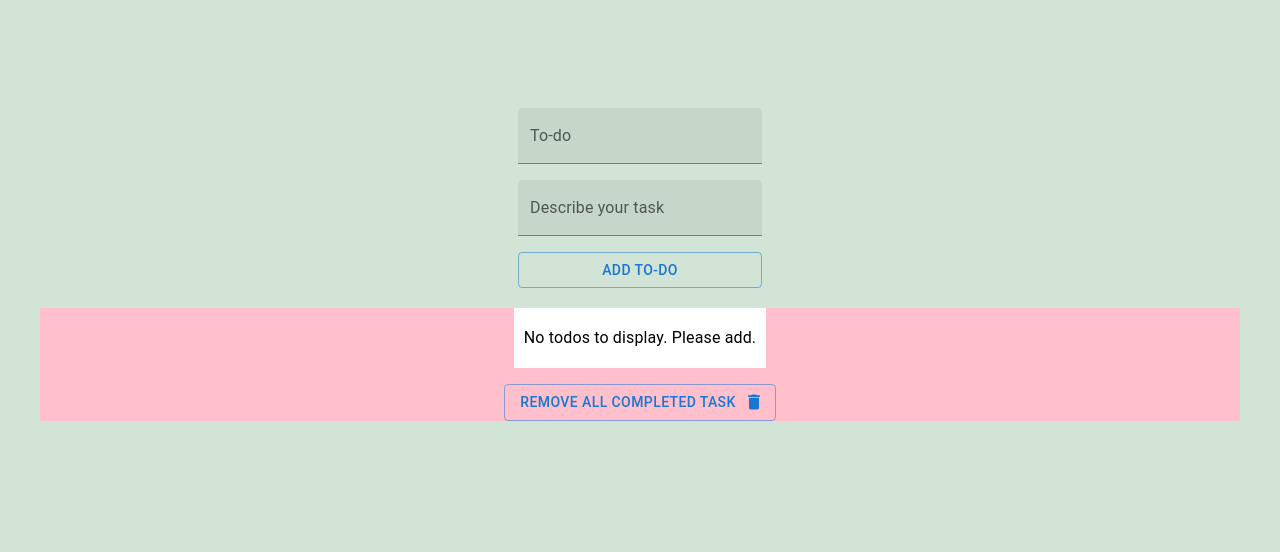
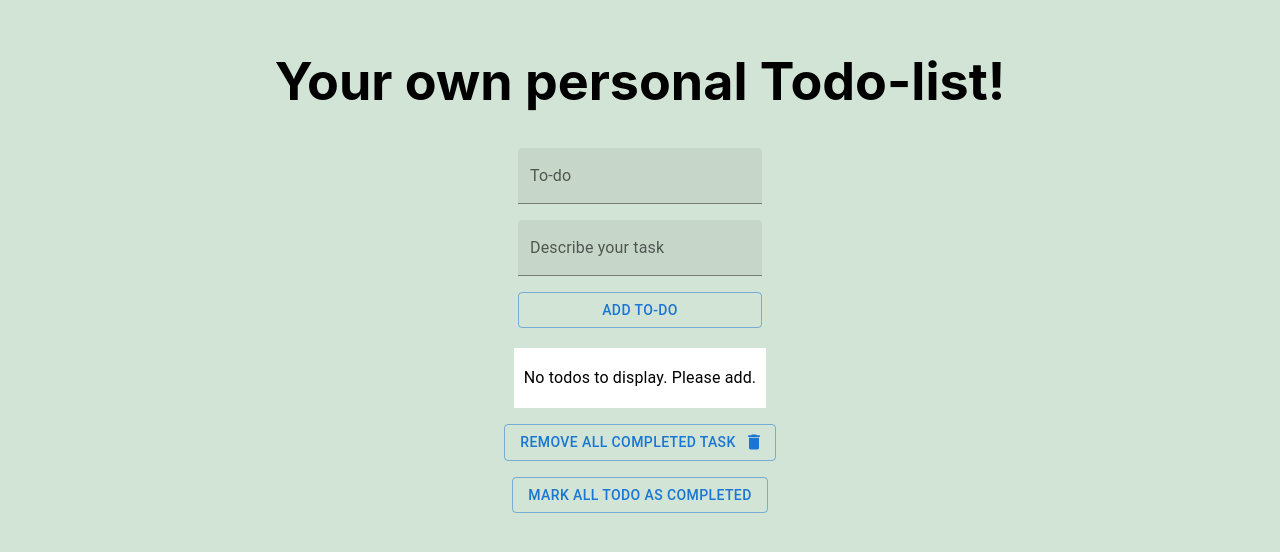
Before and after one commit to SaraLindholm/zustand, a React (Create React App) app: page / in a window 1280 px wide. Shown: the part 136-688 px from the top of the page. Built offline with nearby package versions, Linux system fonts and the light colour scheme.

Commit message:
made function for set all todos to true.

```diff
--- a/src/App.tsx
+++ b/src/App.tsx
@@ -7,6 +7,7 @@ function App() {
   return (
     <div className="App">
       <header className="App-header">
+        <h1>Your own personal Todo-list!</h1>
         <ControlTodos />
         <TodoList />
       </header>
--- a/src/Components/TodoList.tsx
+++ b/src/Components/TodoList.tsx
@@ -13,19 +13,24 @@ import DeleteIcon from "@mui/icons-material/Delete";
 import useStore from "../useStore";
 
 const TodoList = () => {
-  const { todoList, deleteTodo, completeTodo, removeCompleted } = useStore(
-    (state) => {
+  const {
+    todoList,
+    deleteTodo,
+    completeTodo,
+    removeCompleted,
+    setAllToCompleted,
+  } = useStore((state) => {
     return {
       todoList: state.todoList,
       deleteTodo: state.deleteTodo,
       completeTodo: state.completeTodo,
       removeCompleted: state.removeCompleted,
+      setAllToCompleted: state.setAllToCompleted,
     };
-    }
-  );
+  });
 
   return (
-    <Container sx={{ marginTop: "20px", bgcolor: "pink" }}>
+    <Container sx={{ marginTop: "20px" }}>
       <Stack spacing={2} alignItems="center" justifyContent="center">
         <List
           sx={{
@@ -84,6 +89,14 @@ const TodoList = () => {
         >
           Remove all completed task
         </Button>
+        <Button
+          variant="outlined"
+          onClick={() => {
+            setAllToCompleted();
+          }}
+        >
+          Mark all Todo as Completed
+        </Button>
       </Stack>
     </Container>
   );
--- a/src/useStore.tsx
+++ b/src/useStore.tsx
@@ -9,13 +9,15 @@ interface Todo {
   //state active/completed /deleted
 }
 
-//intercae för.. funktionen/state?Zustand
+//interfacae för.. funktionen/state?Zustand
 interface Props {
   todoList: Todo[];
   addTodo: (text: string, description?: string) => void;
   completeTodo: (id: number) => void;
   deleteTodo: (id: number) => void;
-  removeCompleted (): void;
+  removeCompleted(): void;
+  setAllToCompleted(): void;
+  // displayDeletedTodo (): void;
 }
 const useStore = create<Props>((set) => ({
   todoList: [],
@@ -34,6 +36,9 @@ const useStore = create<Props>((set) => ({
       ],
     })),
 
+  // upDateDescription: (event) {
+  //   todoList.description= event.target.value; }
+
   //mapar igenom samtliga todos och tar ID som argument.  Setfunktionen tar de spefika värdet i state (specifikt id) som argument och returernar sedan ett nytt state. state.todoList  är den aktuella listan som  mappas ut. En spred görs för att komma åt det specfika värdet. ("!" ändrar värdet i todo.complete från false till true.) om värdet inte överrenstämmer === så gös det som är efter : dvs, todo returneras oförändrat.
   completeTodo: (id: number) =>
     set((state) => ({
@@ -42,6 +47,19 @@ const useStore = create<Props>((set) => ({
       ),
     })),
 
+  setAllToCompleted: () =>
+    set((state) => ({
+      todoList: state.todoList.map((todo) => ({ ...todo, completed: true })),
+    })),
+
+  // setAllToCompleted: () =>
+  //   set((state) => ({
+  //     todoList: state.todoList.map((todo) =>
+  //       todo.id === id ? {...todo, completed: todo.completed } : todo
+  //     ),
+  //   })),
+
+  //filtrerar igenom todoList och visar bara de som inte är markerade som complete.
   removeCompleted: () =>
     set((state) => ({
       todoList: state.todoList.filter((todo) => !todo.completed),
```
Lines whose indentation alone changed are shown as unchanged.
